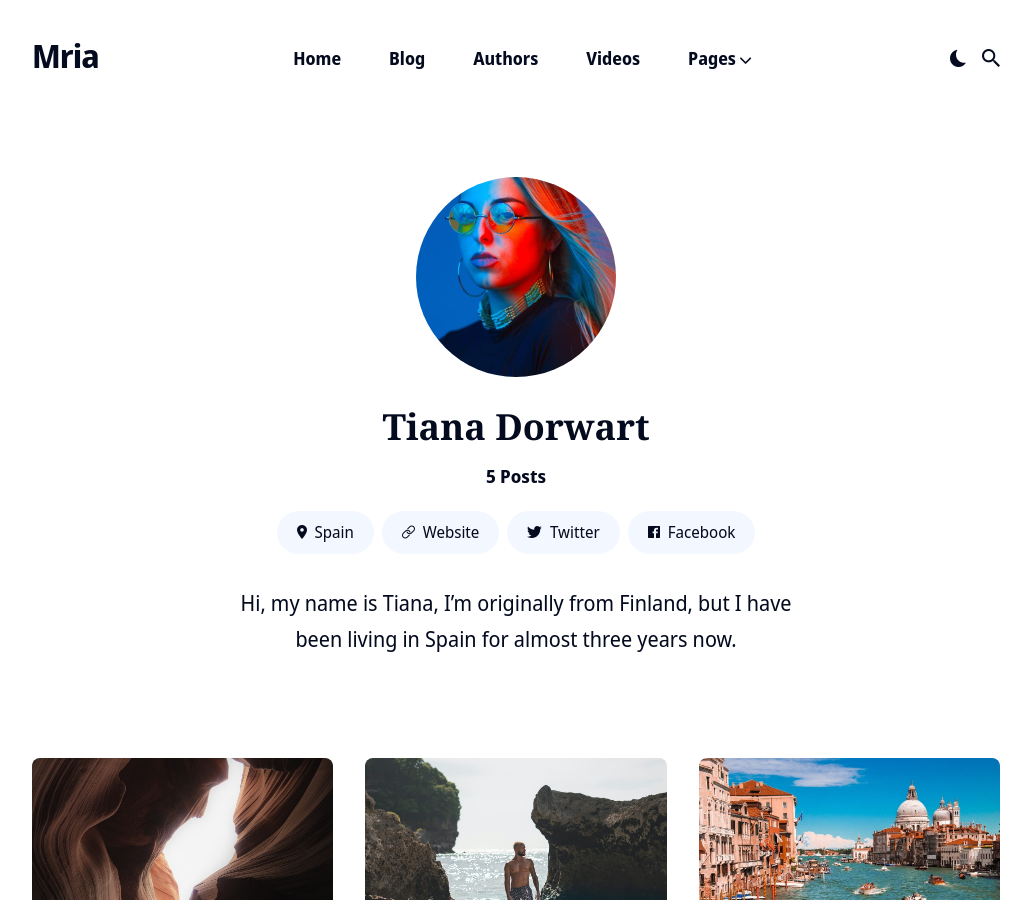
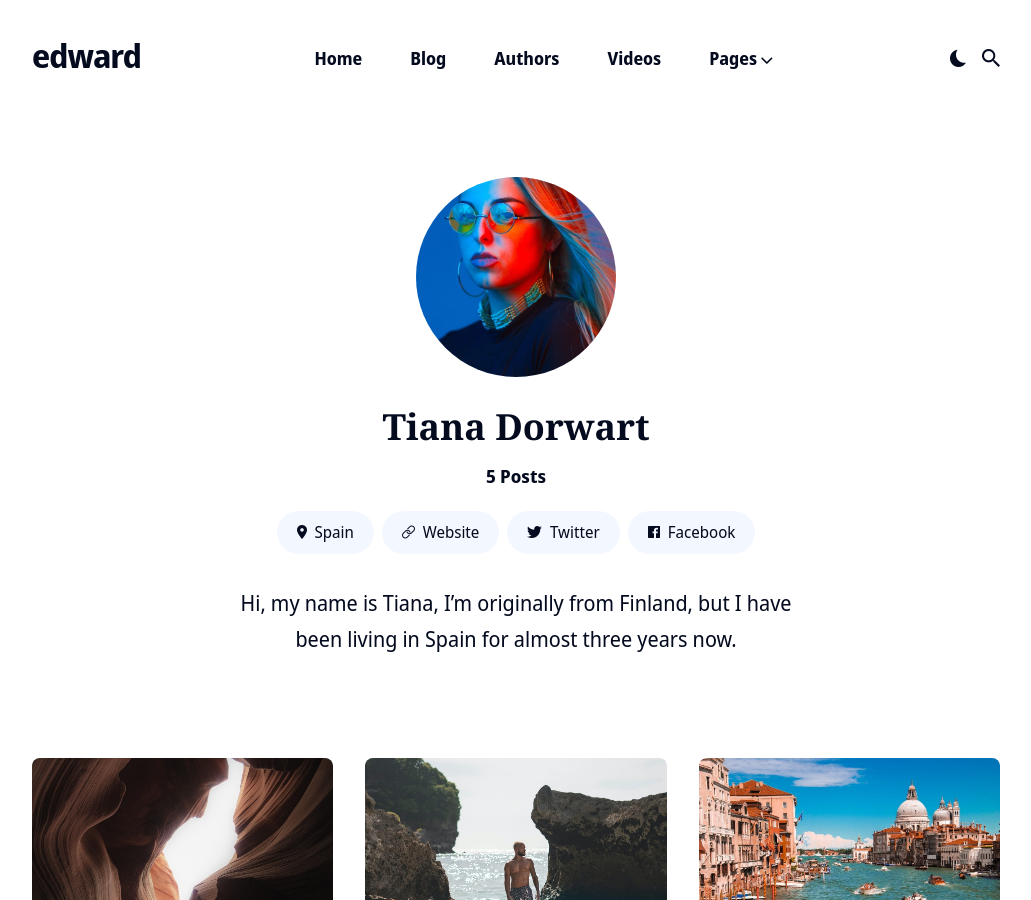
Before and after one commit to emphilip/emphilip.github.io, a Jekyll site: the page built from _authors/tiana.md, in a window 1280 px wide and 900 px high. Shown: the whole window, without its empty margins (124-1155 px from the left). Built offline with Jekyll 4.4.1, drawn with Linux system fonts in a browser that asks for light colours; nearby versions of some CDN libraries.

Commit message:
Update Header

```diff
--- a/_data/settings.yml
+++ b/_data/settings.yml
@@ -1,6 +1,6 @@
 #-------------------------------
 # Site Settings
-title: Mria
+title: edward
 logo: # You can add own logo. For example '/images/logo.png'.
 description: Mria is a multipurpose blog theme for Jekyll
 color_scheme: auto # You can choose three modes auto, light, and dark. By default, the auto mode is set, which means the user can choose the light or dark mode themself.
```
